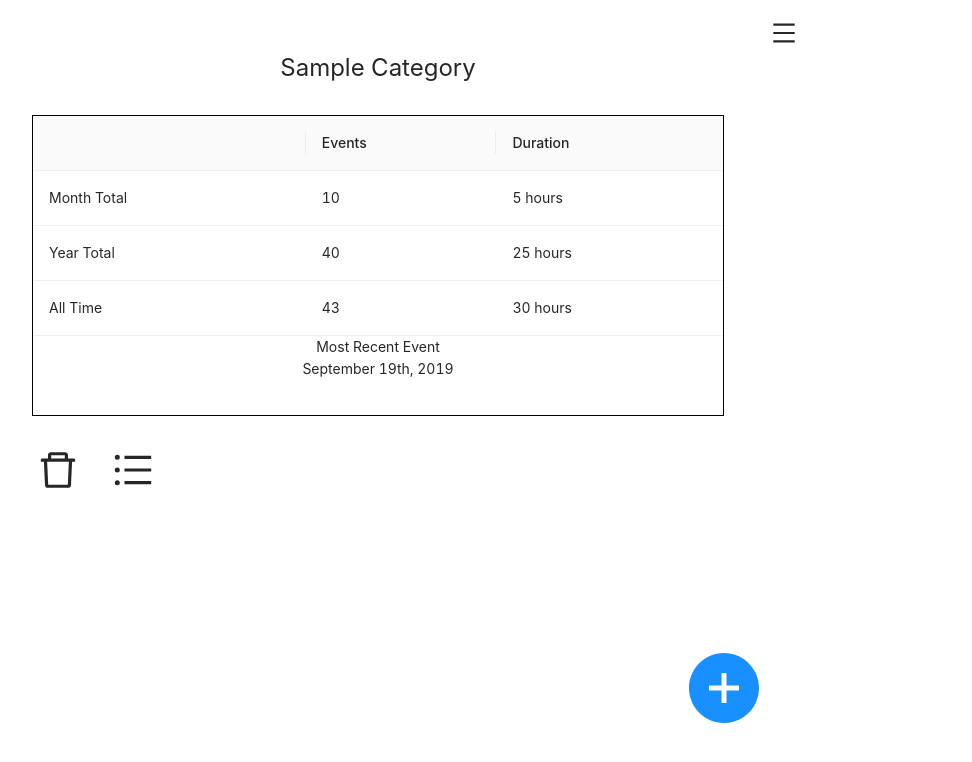
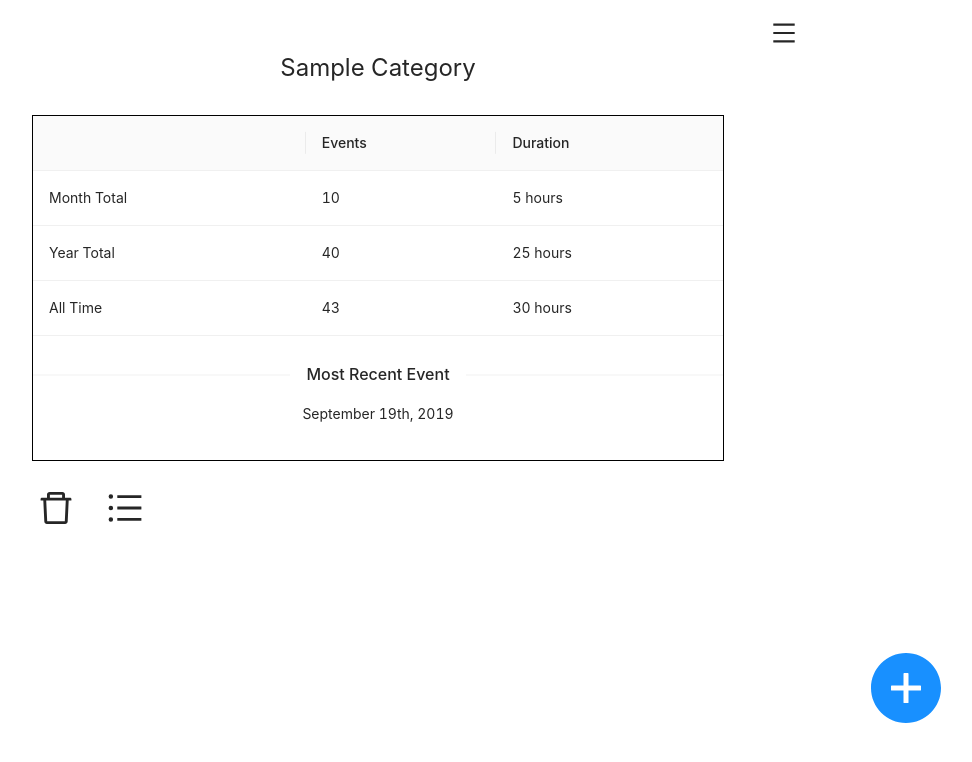
Before and after one commit to conmart/dayta, a React (Create React App) app: page /category in a window 1280 px wide. Shown: the top 762 px of the page, without its empty margins (262-1234 px from the left). Built offline with nearby package versions, Linux system fonts and the light colour scheme.

Commit message:
small style fixes

```diff
--- a/src/components/newEventButton/newEvent.module.css
+++ b/src/components/newEventButton/newEvent.module.css
@@ -1,5 +1,5 @@
 .container {
-  position: absolute;
+  position: fixed;
   bottom: 7%;
   right: 6%;
   font-size: 70px;
--- a/src/components/singleCategory/category.module.css
+++ b/src/components/singleCategory/category.module.css
@@ -10,21 +10,24 @@
   border: 1px solid black;
   width: 80%;
   margin: 0 auto;
-  padding-bottom: 35px;
 }
 
 .showIconsContainer {
-  padding-top: 65px;
+  padding-top: 25px;
   position: absolute;
   display: flex;
   justify-content: space-between;
-  width: 125px;
+  width: 115px;
 }
 
 .showIcon {
   display: flex;
   flex-direction: column;
-  font-size: 40px;
+  font-size: 36px;
   cursor: pointer;
   padding: 5px;
 }
+
+.mostRecent {
+  padding: 10px 0 35px;
+}
--- a/src/components/singleCategory/showCategory.jsx
+++ b/src/components/singleCategory/showCategory.jsx
@@ -1,5 +1,5 @@
 import React from 'react';
-import { Table } from 'antd';
+import { Divider, Table } from 'antd';
 import { DeleteOutlined, UnorderedListOutlined } from '@ant-design/icons';
 
 import styles from './category.module.css';
@@ -8,17 +8,14 @@ import 'antd/dist/antd.css';
 import { showSource, showColumns } from './dummyData';
 
 const ShowCategory = ({ showEventList }) => {
-  // TODO: style display of most recent category occurance
 
   return (
     <div className={styles.showContainer}>
-      <Table
-        dataSource={showSource}
-        columns={showColumns}
-        pagination={false}
-      />
-      <div>Most Recent Event</div>
-      September 19th, 2019
+      <Table dataSource={showSource} columns={showColumns} pagination={false} />
+      <div className={styles.mostRecent}>
+        <Divider>Most Recent Event</Divider>
+        September 19th, 2019
+      </div>
       <div className={styles.showIconsContainer}>
         <div className={styles.showIcon}>
           <DeleteOutlined />
```
